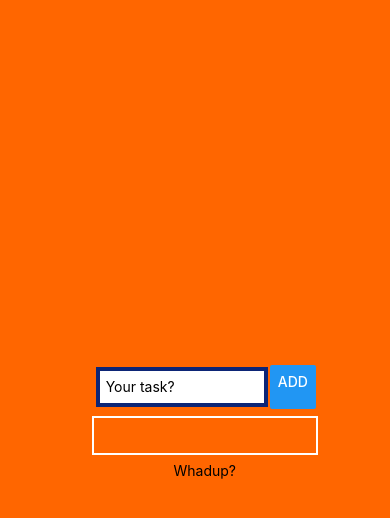
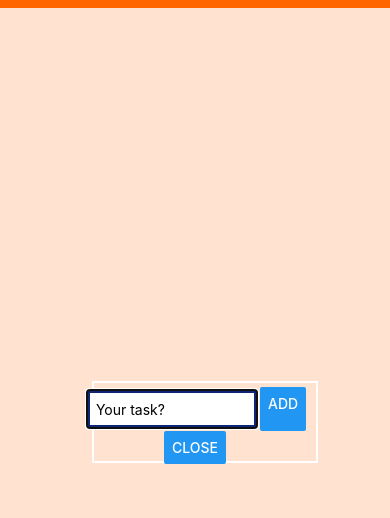
Before and after one commit to salter19/tamk-4A00EZ65-3001-kojo, a React Native app: screen / in a window 390 px wide. Both pictures are taken after a click on the button "ADD". Shown: the top 518 px of the page. Built offline with nearby package versions, Linux system fonts and the light colour scheme.

Commit message:
Most awful commit. Refactor done.

```diff
--- a/App.js
+++ b/App.js
@@ -1,35 +1,74 @@
 // imports needed
 import { StatusBar } from "expo-status-bar";
 import React, { useState, useEffect } from "react";
-import { Text, View, StyleSheet } from "react-native";
+import { View, StyleSheet, Button } from "react-native";
 import Constants from "expo-constants";
 import {v4 as uuidv4} from 'uuid';
 
 // my components
 import ButtonTypes from './data/ButtonTypes';
-import Textfield from './components/Exc2/InputText';
 import TaskList from './components/Exc2/TextListView';
 import EditTask from "./components/EditTask";
+import TaskStorage from './data/TaskStorage';
 
 // the App to rule them all
 export default function App() {
 
   const [taskArr, setTaskArr] = useState([]);
-  const [isModify, setModify] = useState(false);
+  const [isModifyActive, setModifyActive] = useState(false);
+  const [currentTask, setCurrentTask] = useState(undefined);
 
-  const onAddSubmit = (strItem) => {
-    setTaskArr([... taskArr, { key: uuidv4(), text:strItem}]);
+  useEffect(() => {
+    (async() => {
+      console.log('Loading...');
+      const tasks = await TaskStorage.LoadTasks().catch(e => console.log(e));
+      console.log(tasks)
+      setTaskArr(tasks);
+    })()
+  }, []);
+
+  useEffect(() => {
+    (async() => {
+      console.log('Saving...');
+      const saveup = await TaskStorage.SaveTasks(taskArr).catch(e => console.log(e));
+      console.log(saveup);
+    })();
+  }, [taskArr]);
+
+  // 2:38 =>
+  const onSubmit = (strItem) => {
+    if (currentTask !== undefined) {
+      currentTask.text = strItem;
+    } else {
+      setTaskArr([... taskArr, { key: uuidv4(), text:strItem}]);
+    }
+
+    setCurrentTask(undefined);
+    setModifyActive(false);
   };
 
   const deleteTask = (key) => {
     setTaskArr(taskArr.filter((item) => item.key !== key));
   };
 
-  const modifyTask = (key) => {
-    console.log(`you want to modify ${key}`);
-    setModify(true);
-  }
-  console.log(taskArr)
+  const modifyTask = (item) => {
+    setCurrentTask(item);
+    setModifyActive(true);
+  };
+
+  const addNewTask = () => {
+    setCurrentTask(undefined);
+    setModifyActive(true);
+  };
+
+  // TODO: figure if you want to use this or no
+  // const clearCurrentTask = (clearTask) => {
+  //   if (clearTask) {
+  //     setCurrentTask(undefined);
+  //   }
+
+  //   setModifyActive(!clearTask);
+  // }
 
   return (
     <View style={styles.root}>
@@ -39,22 +78,20 @@ export default function App() {
         <StatusBar style="auto" />
       </View>
 
-      <View>
-        <Textfield onSubmitPress={onAddSubmit} buttonTitle={ButtonTypes.ADD} />
-      </View>
-
       <View style={styles.list}>
         <TaskList input={taskArr} deleteItem={deleteTask} modifyItem={modifyTask}/>
       </View>
 
-      <View>
-        {
-          isModify
-          ? <EditTask isModify={isModify} onClose={() => setModify(false)}/>
-          : <Text>Whadup?</Text>
-        }
-      </View>
 
+      {isModifyActive ?
+        <EditTask
+          isModify={isModifyActive}
+          onSubmitPress={onSubmit}
+          onClose={() => setModifyActive(false)}
+          currentTaskText={currentTask !== undefined ? currentTask.text : undefined}
+        />
+        : <Button title={ButtonTypes.ADD} onPress={addNewTask}></Button>
+      }
 
     </View>
   );
--- a/components/EditTask.js
+++ b/components/EditTask.js
@@ -1,73 +1,69 @@
 import React, {useEffect, useState} from "react";
-import { Modal, StyleSheet, View, Text, TouchableHighlight} from "react-native";
+import { Modal, StyleSheet, View, Button} from "react-native";
 
-const EditTask = ({isModify, onClose}) => {
+import Textfield from '../components/Exc2/InputText';
+import ButtonTypes from "../data/ButtonTypes";
+
+const EditTask = ({isModify, onClose, onSubmitPress, currentTaskText}) => {
   const [isVisible, setVisible] = useState(false);
+  const [currentItem, setCurrentItem] = useState(undefined);
 
-  useEffect(()=> {
+  useEffect(() => {
     setVisible(true)
   }, [isModify])
+
+  useEffect(() => {
+    currentTaskText !== undefined ?
+      setCurrentItem(currentTaskText)
+      : setCurrentItem(undefined);
+
+  }, [currentTaskText]);
 
   const saveOnClose = () => {
     console.log('Should save here, before closing')
     onClose();
   }
 
+  const onClosePressed = () => {
+    console.log('pressed close, should save')
+    onClose();
+
+  }
+
   return (
-      <View style={styles.centeredView}>
     <Modal
-            animationType= "slide"
+      animationType= "fade"
       transparent={true}
       visible={isVisible}
       onRequestClose={saveOnClose}
     >
-            <View style={styles.centeredView}>
-              <View style={styles.modalView}>
-                <TouchableHighlight
-                style={{ ...styles.openButton, backgroundColor: "#2196F3" }}
-                onPress={() => {
-                  setVisible(!isVisible);
-                }}
-                >
-                  <Text style={styles.textStyle}>Hide Modal</Text>
-                </TouchableHighlight>
+      <View style={[styles.centeredView, styles.root]}>
 
-              </View>
+        <Textfield
+          onSubmitPress={onSubmitPress}
+          buttonTitle={currentItem ? ButtonTypes.UPDATE : ButtonTypes.ADD}
+          userText={currentItem}
+        />
+
+        <Button title={ButtonTypes.CLOSE} onPress={onClosePressed}></Button>
+
       </View>
 
     </Modal>
-      </View>
+
   );
 };
 
 const styles = StyleSheet.create({
+  root: {
+    backgroundColor:"rgba(255, 255, 255, 0.81)"
+  },
   centeredView: {
     flex:1,
     justifyContent:"center",
     alignItems:"center",
     marginTop:"2%"
   },
-  modalView: {
-    margin: 2,
-    backgroundColor: "white",
-    borderRadius: 8,
-    padding: 3,
-    alignItems: "center",
-    shadowColor: "#000",
-    shadowOffset: {
-      width: 0,
-      height: 2
-    },
-    shadowOpacity: 0.25,
-    shadowRadius: 3.84,
-    elevation: 5
-  },
-  openButton: {
-    backgroundColor: "#F194FF",
-    borderRadius: 20,
-    padding: 10,
-    elevation: 2
-  },
 });
 
 export default EditTask;
--- a/components/Exc2/InputText.js
+++ b/components/Exc2/InputText.js
@@ -1,25 +1,32 @@
-import React, { useState } from "react";
+import React, { useEffect, useState } from "react";
 import { TextInput, Button, View, StyleSheet } from "react-native";
 
 const InputText = (props) => {
   const placeholder = "Your task?";
-  const [message, onChangeText] = useState("");
+  const [userText, setUserText] = useState("");
 
   const onSubmit = () => {
 
-    if (message.length > 0 && message !== " ") {
-      props.onSubmitPress(message);
-      onChangeText("");
+    if (userText.length > 0 && userText !== " ") {
+      props.onSubmitPress(userText);
+      setUserText("");
     }
   };
+
+  useEffect(() => {
+    props.userText !== undefined
+    ? setUserText(props.userText)
+    : setUserText("");
+
+  }, [props.userText]);
 
   return (
     <View style={styles.root}>
       <TextInput
         style={styles.input}
-        placeholder={placeholder}
-        onChangeText={(e) => onChangeText(e)}
-        value={message}
+        placeholder={userText === "" ? placeholder : userText}
+        onChangeText={(e) => setUserText(e)}
+        value={userText}
       />
       <Button title={props.buttonTitle} onPress={onSubmit} />
     </View>
--- a/components/Exc2/TextListView.js
+++ b/components/Exc2/TextListView.js
@@ -13,7 +13,7 @@ const TextListView = ({input, deleteItem, modifyItem}) => {
     const [deleteI, setDeleteI] = useState(null);
 
     const _onPress = (item) => {
-      modifyItem(item.text);
+      modifyItem(item);
     }
 
     const _onLongPress = (item) => {
@@ -24,17 +24,20 @@ const TextListView = ({input, deleteItem, modifyItem}) => {
         // call deleteItem in App
         deleteItem(item.key);
     }
-
-    const renderItem = ({item}) => {
+    const renderItem = ({item, index}) => {
 
         return (
+
           <TouchableOpacity
               key={item.key}
               onPress={() => _onPress(item)}
               onLongPress= { () => _onLongPress(item)}
           >
-
-                <View style={styles.touchableItem}>
+            <View style={[
+              index % 2 === 0
+              ? styles.touchableItem_even
+              : styles.touchableItem_odd,
+              ]}>
                 <Text style={styles.text}>{item.text}</Text>
             </View>
 
@@ -49,6 +52,7 @@ const TextListView = ({input, deleteItem, modifyItem}) => {
 
     return (
         <SafeAreaView style={styles.container}>
+          <Text style={styles.text}>Tasks:</Text>
           {/* FlatList for scrolling */}
           <FlatList
           style={styles.flatListView}
@@ -80,10 +84,19 @@ const styles = StyleSheet.create({
         fontWeight: "bold",
         fontSize: 32,
         lineHeight: 42,
+        alignSelf: 'center'
     },
-    touchableItem: {
+    touchableItem_odd: {
         width: "100%",
         borderColor: "#ffffff",
+        borderWidth: 2,
+        marginVertical: 4,
+        paddingHorizontal: 6
+    },
+    touchableItem_even: {
+      width: "100%",
+      borderColor: "#ffffff",
+      backgroundColor:"#0c2576",
       borderWidth: 2,
       marginVertical: 4,
       paddingHorizontal: 6
--- a/data/ButtonTypes.js
+++ b/data/ButtonTypes.js
@@ -1,7 +1,8 @@
 const ButtonTypes = {
   ADD: 'ADD',
   DELETE: 'DELETE',
-  UPDATE: 'UPDATE'
+  UPDATE: 'UPDATE',
+  CLOSE: 'CLOSE'
 };
 
 export default ButtonTypes;
--- a/data/TaskStorage.js
+++ b/data/TaskStorage.js
@@ -3,11 +3,29 @@ import AsyncStorage from '@react-native-async-storage/async-storage';
 const STORAGE_KEY = 'Tasks';
 
 const LoadTasks = () => {
-    // TODO: give innerts
+    const func = async(resolve, reject) => {
+      let tasks = await AsyncStorage.getItem(STORAGE_KEY).
+      catch((e) => reject(e));
+
+      tasks === null
+      ? tasks = []
+      : tasks = JSON.parse(tasks);
+
+      resolve(tasks);
+    }
+
+    return new Promise(func);
 };
 
-const SaveTasks = () => {
-    // TODO: give innerts
+const SaveTasks = (tasks) => {
+    const func = async(resolve, reject) => {
+      const save = await AsyncStorage.setItem(STORAGE_KEY, JSON.stringify(tasks)).
+      catch((e) => reject(e));
+
+      resolve('201 - created.')
+    }
+
+    return new Promise(func);
 };
 
 export default {LoadTasks, SaveTasks};
```
Lines whose indentation alone changed are shown as unchanged.
